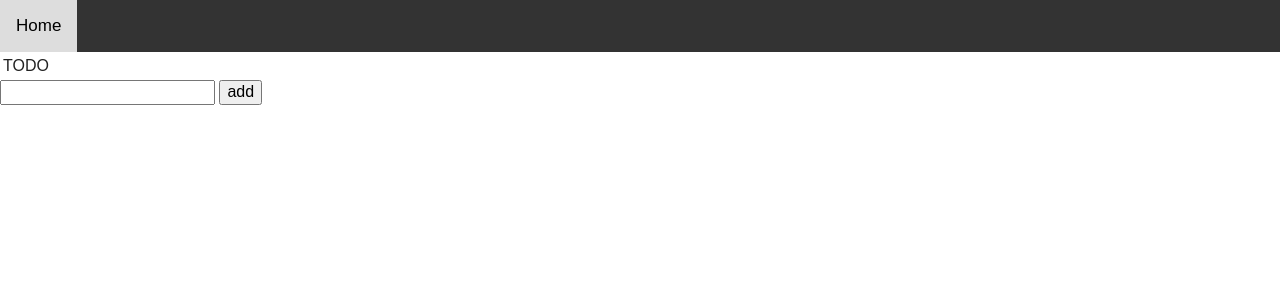
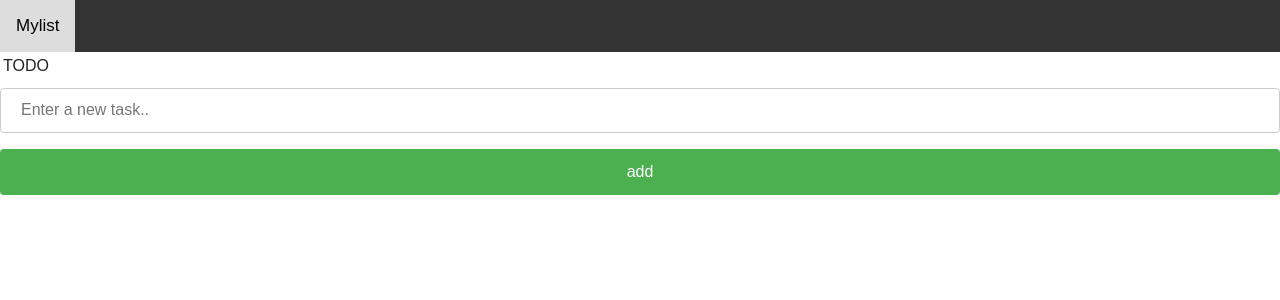
Before and after one commit to EvanGertis/phptodo, a PHP site: page / in a window 1280 px wide. Shown: the top 300 px of the page. Run offline with PHP 8.4, Linux system fonts and the light colour scheme; data that the repository does not hold is empty.

Commit message:
added styles

```diff
--- a/css/main.css
+++ b/css/main.css
@@ -153,6 +153,43 @@ textarea {
     }
   }
 
+/*Input styling */
+
+  input[value=add] {
+    width: 100%;
+    background-color: #4CAF50;
+    color: white;
+    padding: 14px 20px;
+    margin: 8px 0;
+    border: none;
+    border-radius: 4px;
+    cursor: pointer;
+  }
+
+  input[type=text] {
+    width: 100%;
+    padding: 12px 20px;
+    margin: 8px 0;
+    display: inline-block;
+    border: 1px solid #ccc;
+    border-radius: 4px;
+    box-sizing: border-box;
+  }
+
+  input[value=done] {
+    width: 100%;
+    background-color: red;
+    color: white;
+    padding: 14px 20px;
+    margin: 8px 0;
+    border: none;
+    border-radius: 4px;
+    cursor: pointer;
+  }
+
+  input[type=submit]:hover {
+    background-color: #45a049;
+  }
 
 
 
--- a/index.php
+++ b/index.php
@@ -27,7 +27,7 @@
     ?>
   </table>
 <form action="./add.php" method="post" name="todo">
-  <input type= "text" name="task">
+  <input type= "text" name="task" placeholder="Enter a new task..">
   <input type="submit" value = "add">
 </form>
 
--- a/views/partials/header.php
+++ b/views/partials/header.php
@@ -25,7 +25,7 @@
 
   <!-- Add your site or application content here -->
   <div class="topnav" id="myTopnav">
-    <a href="index.php" class="active">Home</a>
+    <a href="index.php" class="active">Mylist</a>
     <a href="javascript:void(0);" class="icon" onclick="expand()">
       <i class="fa fa-bars"></i>
     </a>
```
